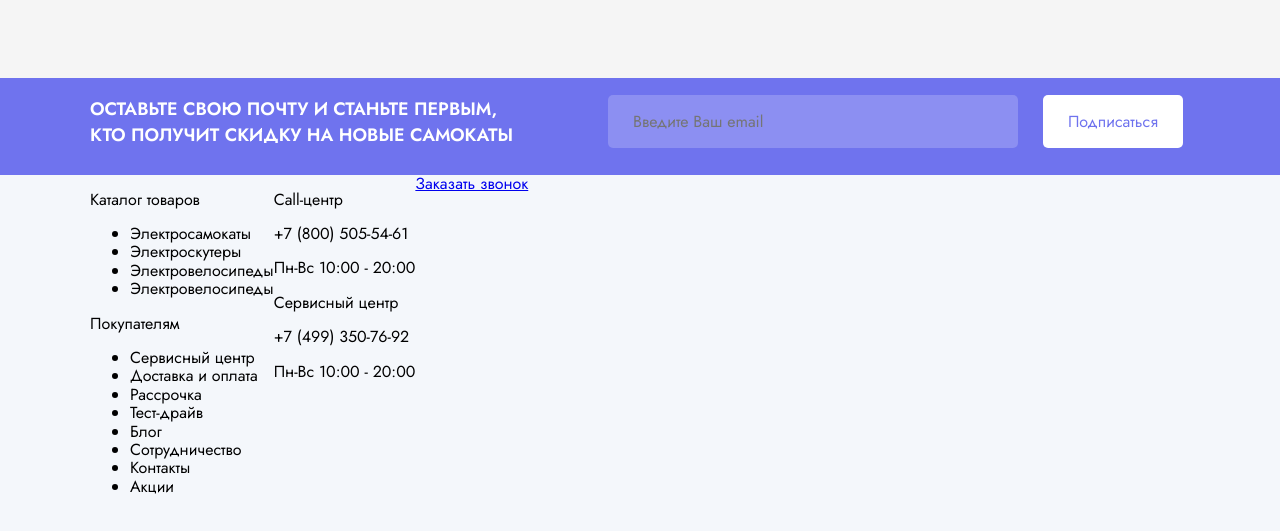
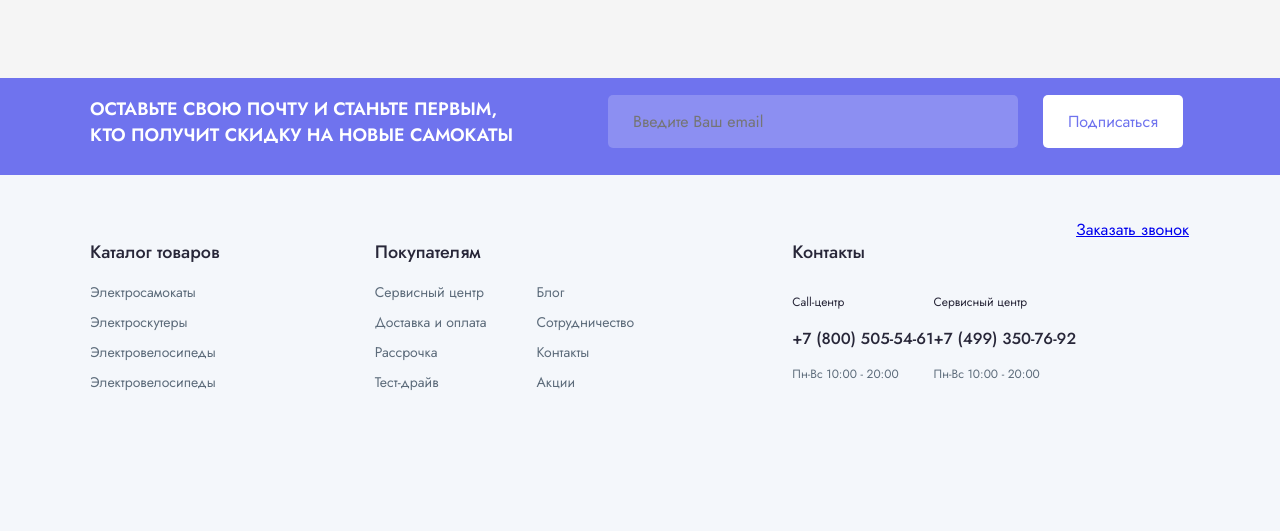
Before and after one commit to nkosyrev/Kugo_Test_WD, a plain HTML site: page index.html in a window 1280 px wide. Shown: the part 3120-3651 px from the top of the page. Drawn offline with Linux system fonts and the light colour scheme.

Commit message:
fix: footer

```diff
--- a/css/style.css
+++ b/css/style.css
@@ -628,3 +628,69 @@ body {
 .footer-nav-wrapper {
   display: flex;
 }
+.footer-nav-section {
+  margin-top: 46px;
+}
+.nav-list-wrapper {
+  display: flex;
+}
+.contacts-wrapper {
+  display: flex;
+}
+.catalog-list, .buyers-list {
+  margin: 0;
+  padding: 0;
+}
+.list-title {
+  font-style: normal;
+  font-weight: 500;
+  font-size: 18px;
+  line-height: 26px;
+  color: #282739;
+  margin-bottom: 17px;
+}
+.list-item {
+  font-style: normal;
+  font-weight: 400;
+  font-size: 14px;
+  line-height: 20px;
+  color: #5D6C7B;
+  list-style: none;
+  margin: 0;
+  margin-right: 34px;
+  margin-bottom: 10px;
+}
+.center-title {
+  font-style: normal;
+  font-weight: 400;
+  font-size: 12px;
+  line-height: 17px;
+  color: #282739;
+}
+.center-phone {
+  font-style: normal;
+  font-weight: 500;
+  font-size: 16px;
+  line-height: 23px;
+  color: #282739;
+}
+.center-time {
+  font-style: normal;
+  font-weight: 400;
+  font-size: 12px;
+  line-height: 17px;
+  color: #5D6C7B;
+}
+.nav-list-catalog {
+  margin: 0;
+  padding: 0;
+  margin-right: 125px;
+}
+.nav-list-buyers {
+  margin: 0;
+  padding: 0;
+  margin-right: 110px;
+}
+.buyers-list {
+  columns: 2 auto;
+}
--- a/index.html
+++ b/index.html
@@ -532,7 +532,7 @@
             <div class="footer-nav-wrapper">
               <div class="nav-list-wrapper">
                 <div class="nav-list-catalog">
-                  <p class="nav-list-title">Каталог товаров</p>
+                  <p class="list-title">Каталог товаров</p>
                   <ul class="catalog-list">
                     <li class="list-item">Электросамокаты</li>
                     <li class="list-item">Электроскутеры</li>
@@ -554,6 +554,8 @@
                   </ul>
                 </div>
               </div>
+              <div class="contacts">
+                <p class="list-title">Контакты</p>
                 <div class="contacts-wrapper">
                   <div class="call-center-wrapper">
                     <p class="center-title">Call-центр</p>
@@ -566,6 +568,7 @@
                     <p class="center-time">Пн-Вс 10:00 - 20:00</p>
                   </div>
                 </div>
+              </div>
               <a href="#" class="order-call">Заказать звонок</a>
             </div>
           </div>
```
Lines whose indentation alone changed are shown as unchanged.
